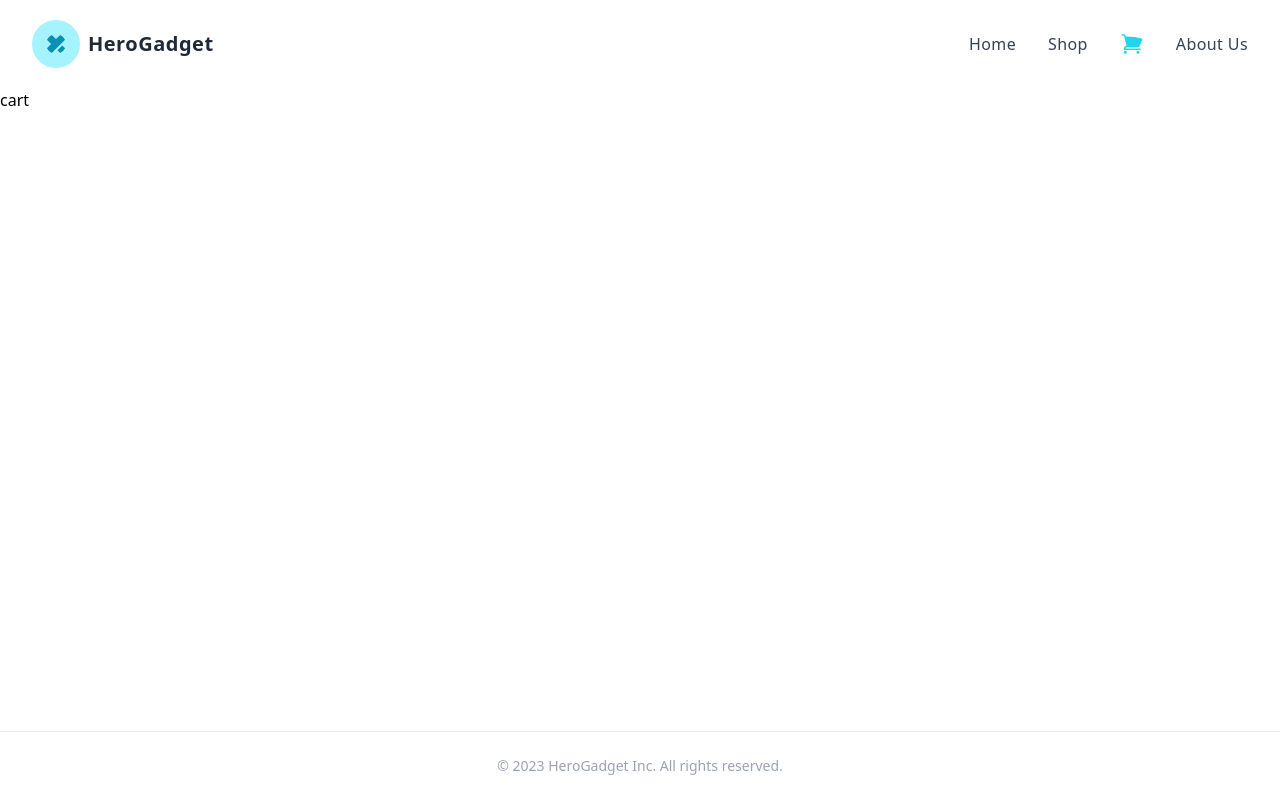
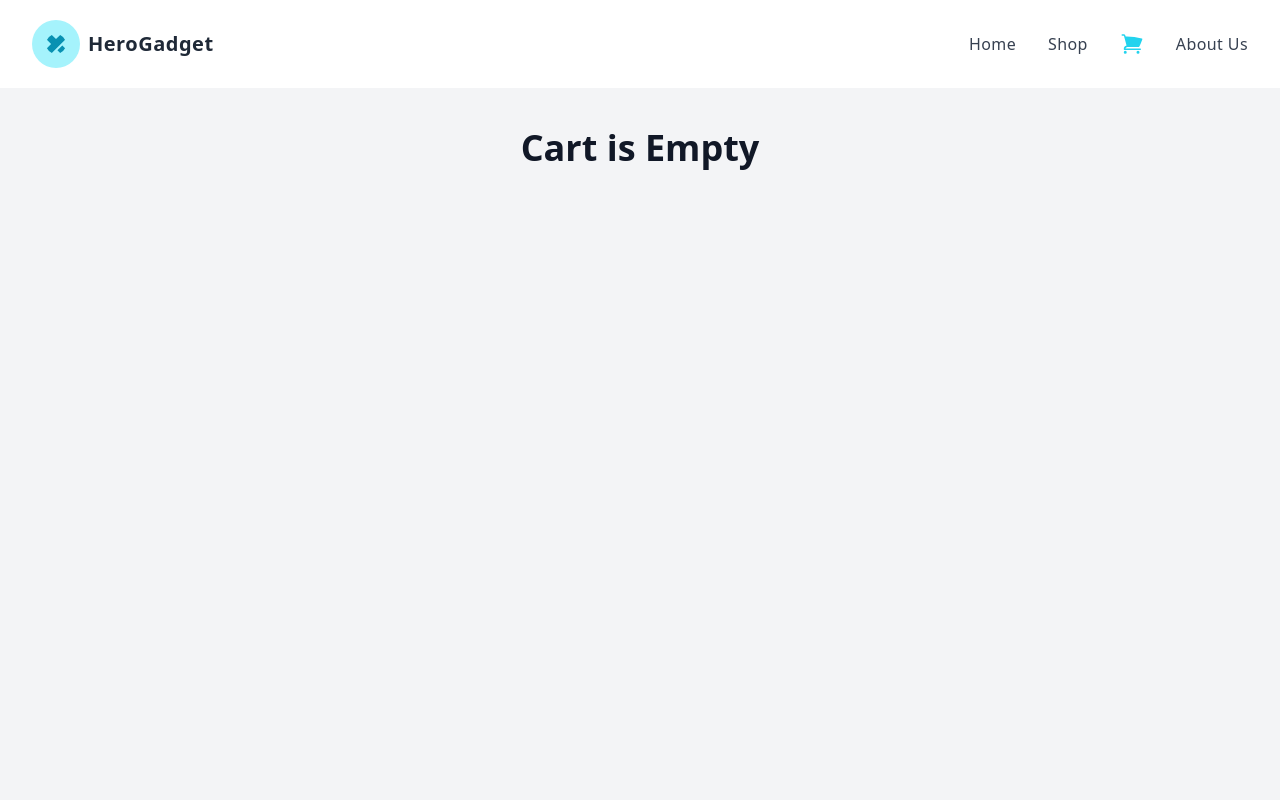
Before and after one commit to toukir15/heroGadget, a React (Vite) app: page /cart in a window 1280 px wide. Shown: the top 800 px of the page. Built offline with nearby package versions, Linux system fonts and the light colour scheme.

Commit message:
show cart product on ui

```diff
--- a/src/components/Cart.jsx
+++ b/src/components/Cart.jsx
@@ -1,12 +1,27 @@
 import React from "react";
 import { getStoredCart } from "../utils/fakeDB";
 import { useLoaderData } from "react-router-dom";
+import CartItem from "./Cards/CartItem";
 
 const Cart = () => {
   const cart = useLoaderData();
   console.log(cart);
 
-  return <div>cart</div>;
+  return (
+    <div className="flex min-h-screen items-start justify-center bg-gray-100 text-gray-900">
+      <div className="flex flex-col max-w-3xl p-6 space-y-4 sm:p-10">
+        <h2 className="text-4xl font-semibold">
+          {cart.length ? "Review Cart Item" : "Cart is Empty"}
+        </h2>
+
+        <ul className="flex flex-col divide-y divide-gray-700">
+          {cart.map((product) => (
+            <CartItem key={product.id} product={product} />
+          ))}
+        </ul>
+      </div>
+    </div>
+  );
 };
 
 export default Cart;
```
